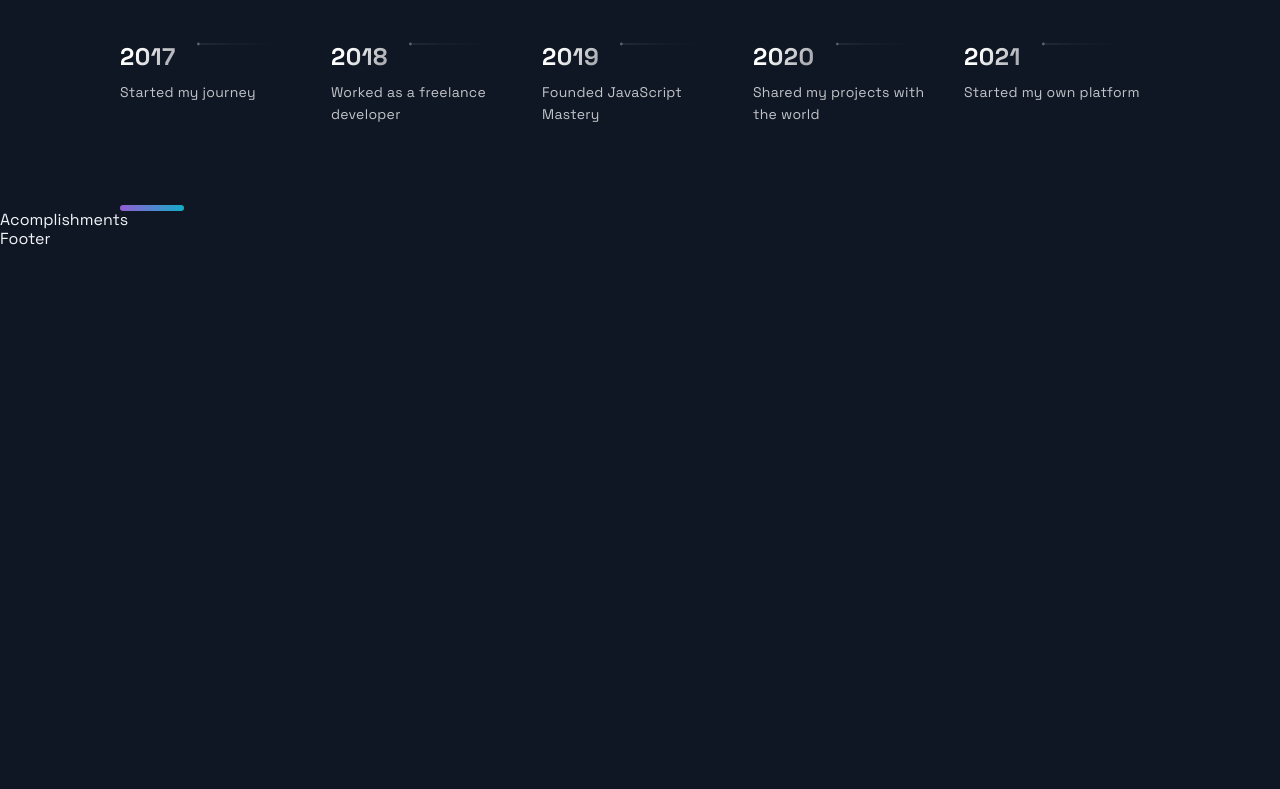
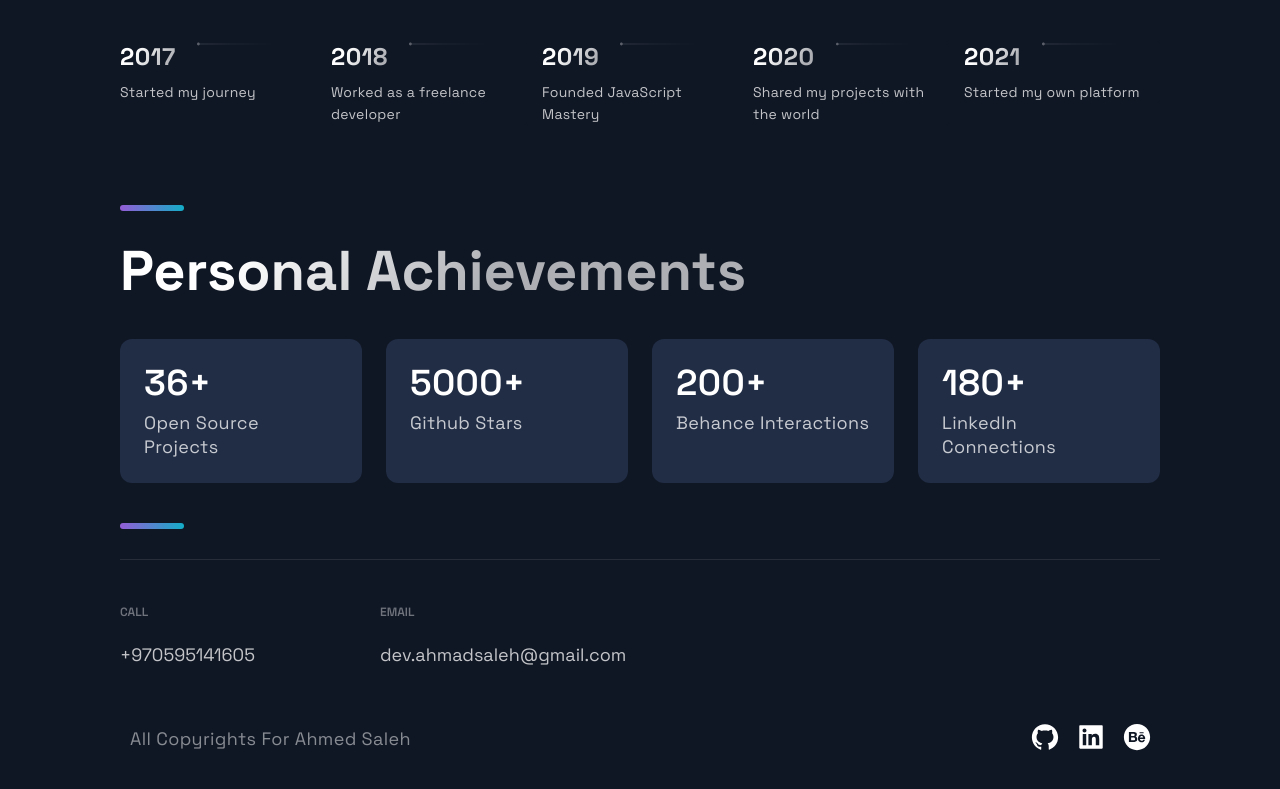
Before and after one commit to AhmadSaleh22/MyPortfolio, a Next.js app: page / in a window 1280 px wide. Shown: the part 3542-4331 px from the top of the page. Before the commit the page ends 3791 px from the top, so only its background shows below. Built offline with nearby package versions, Linux system fonts and the light colour scheme.

Commit message:
finishing up all files and components

```diff
--- a/src/components/Acomplishments/Acomplishments.js
+++ b/src/components/Acomplishments/Acomplishments.js
@@ -4,16 +4,25 @@
 import { Box, Boxes, BoxNum, BoxText } from './AcomplishmentsStyles';
 
 const data = [
-  { number: 20, text: 'Open Source Projects'},
-  { number: 1000, text: 'Students', },
-  { number: 1900, text: 'Github Followers', },
-  { number: 5000, text: 'Github Stars', }
+  { number: 36, text: 'Open Source Projects'},
+  { number: 5000, text: 'Github Stars', },
+  { number: 200, text: 'Behance Interactions', },
+  { number: 180, text: 'LinkedIn Connections', },
 ];
 
 const Acomplishments = () => (
-  <div>
-    Acomplishments
-  </div>
+  <Section>
+    <SectionTitle>Personal Achievements</SectionTitle>
+    <Boxes>
+      {data.map((card, index) => (
+        <Box key={index}>
+          <BoxNum>{`${card.number}+`}</BoxNum>
+          <BoxText>{card.text}</BoxText>
+        </Box>
+      ))}
+    </Boxes>
+    <SectionDivider/>
+  </Section>
 );
 
 export default Acomplishments;
--- a/src/components/Footer/Footer.js
+++ b/src/components/Footer/Footer.js
@@ -1,14 +1,41 @@
 import React from 'react';
-import { AiFillGithub, AiFillInstagram, AiFillLinkedin } from 'react-icons/ai';
+import { AiFillBehanceCircle, AiFillGithub, AiFillInstagram, AiFillLinkedin } from 'react-icons/ai';
 
 import { SocialIcons } from '../Header/HeaderStyles';
 import { CompanyContainer, FooterWrapper, LinkColumn, LinkItem, LinkList, LinkTitle, Slogan, SocialContainer, SocialIconsContainer } from './FooterStyles';
 
 const Footer = () => {
   return (
-    <div>
-      Footer
-    </div>
+    <FooterWrapper>
+      <LinkList>
+        <LinkColumn>
+          <LinkTitle>Call</LinkTitle>
+          <LinkItem href="tel:+970595141605">+970595141605</LinkItem>
+        </LinkColumn>
+        <LinkColumn>
+          <LinkTitle>Email</LinkTitle>
+          <LinkItem href="mailto:dev.ahmadsaleh@gmail.com">
+          dev.ahmadsaleh@gmail.com
+          </LinkItem>
+        </LinkColumn>
+      </LinkList>
+      <SocialIconsContainer>
+        <CompanyContainer>
+          <Slogan>All Copyrights For Ahmed Saleh</Slogan>
+        </CompanyContainer>
+        <SocialContainer>
+          <SocialIcons href="https://google.com">
+            <AiFillGithub size="3rem" />
+          </SocialIcons>
+          <SocialIcons href="https://google.com">
+            <AiFillLinkedin size="3rem" />
+          </SocialIcons>
+          <SocialIcons href="https://google.com">
+            <AiFillBehanceCircle size="3rem" />
+          </SocialIcons>
+        </SocialContainer>
+      </SocialIconsContainer>
+    </FooterWrapper>
   );
 };
 
```
